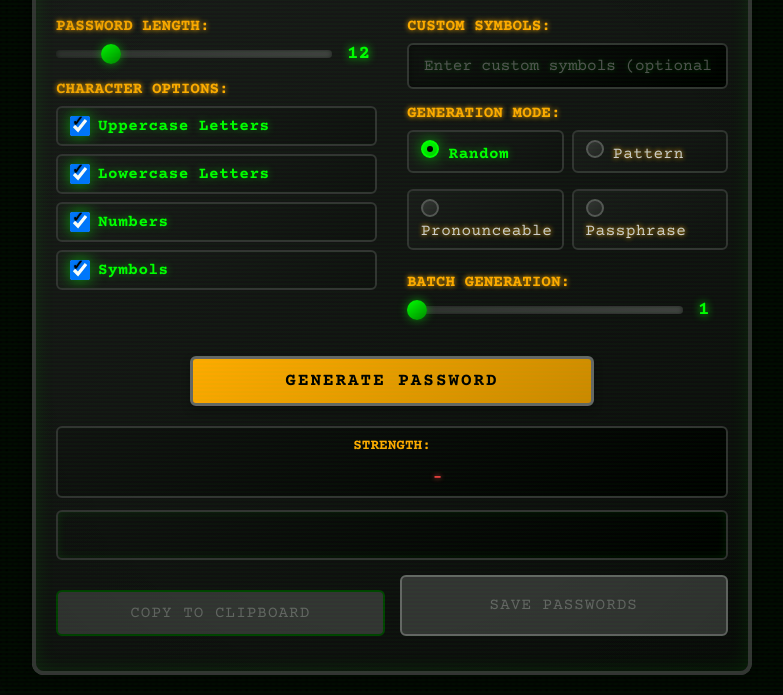
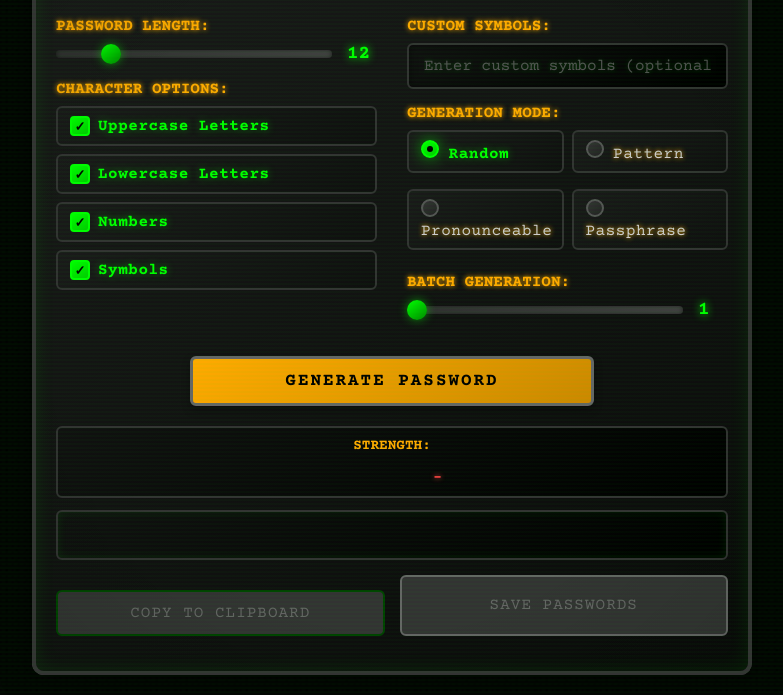
Before and after one commit to rebelwithoutacause/QA_Portfolio, a plain HTML site: page docs/apps/password-generator/index.html in a window 1280 px wide. Shown: the part 105-800 px from the top of the page, without its empty margins (248-1031 px from the left). Drawn offline with nearby package versions, Linux system fonts and the light colour scheme.

Commit message:
Remove shadows and glow effects from checkboxes in password generator

```diff
--- a/docs/apps/password-generator/styles.css
+++ b/docs/apps/password-generator/styles.css
@@ -475,26 +475,12 @@ body::before {
 
 .checkbox-item:hover {
     border-color: #555;
-    box-shadow: 0 0 15px rgba(0, 255, 0, 0.1);
     transform: translateY(-2px);
 }
 
-.checkbox-item::before {
-    content: '';
-    position: absolute;
-    top: 0;
-    left: -100%;
-    width: 100%;
-    height: 100%;
-    background: linear-gradient(90deg, transparent, rgba(0, 255, 0, 0.1), transparent);
-    transition: left 0.5s ease;
-}
-
-.checkbox-item:hover::before {
-    left: 100%;
-}
-
 .checkbox-item input[type="checkbox"] {
+    -webkit-appearance: none;
+    appearance: none;
     width: 20px;
     height: 20px;
     background: linear-gradient(145deg, #333, #222);
@@ -503,28 +489,28 @@ body::before {
     cursor: pointer;
     position: relative;
     transition: all 0.3s ease;
+    flex-shrink: 0;
 }
 
 .checkbox-item input[type="checkbox"]:hover {
     border-color: #777;
-    box-shadow: 0 0 8px rgba(0, 255, 0, 0.2);
 }
 
 .checkbox-item input[type="checkbox"]:checked {
     background: linear-gradient(145deg, #00ff00, #00cc00);
     border-color: #00ff00;
-    box-shadow: 0 0 15px rgba(0, 255, 0, 0.6);
 }
 
 .checkbox-item input[type="checkbox"]:checked::after {
     content: '✓';
     position: absolute;
-    top: -3px;
-    left: 2px;
+    top: 50%;
+    left: 50%;
+    transform: translate(-50%, -50%);
     color: #000;
-    font-size: 14px;
+    font-size: 13px;
     font-weight: bold;
-    text-shadow: 0 0 2px rgba(0, 0, 0, 0.5);
+    line-height: 1;
 }
 
 .checkbox-item label {
@@ -548,10 +534,6 @@ body::before {
     font-weight: 600;
 }
 
-.checkbox-item input[type="checkbox"]:checked ~ .checkbox-item {
-    border-color: #00ff00;
-    box-shadow: 0 0 20px rgba(0, 255, 0, 0.2);
-}
 
 .generate-btn-centered {
     display: block;
```
